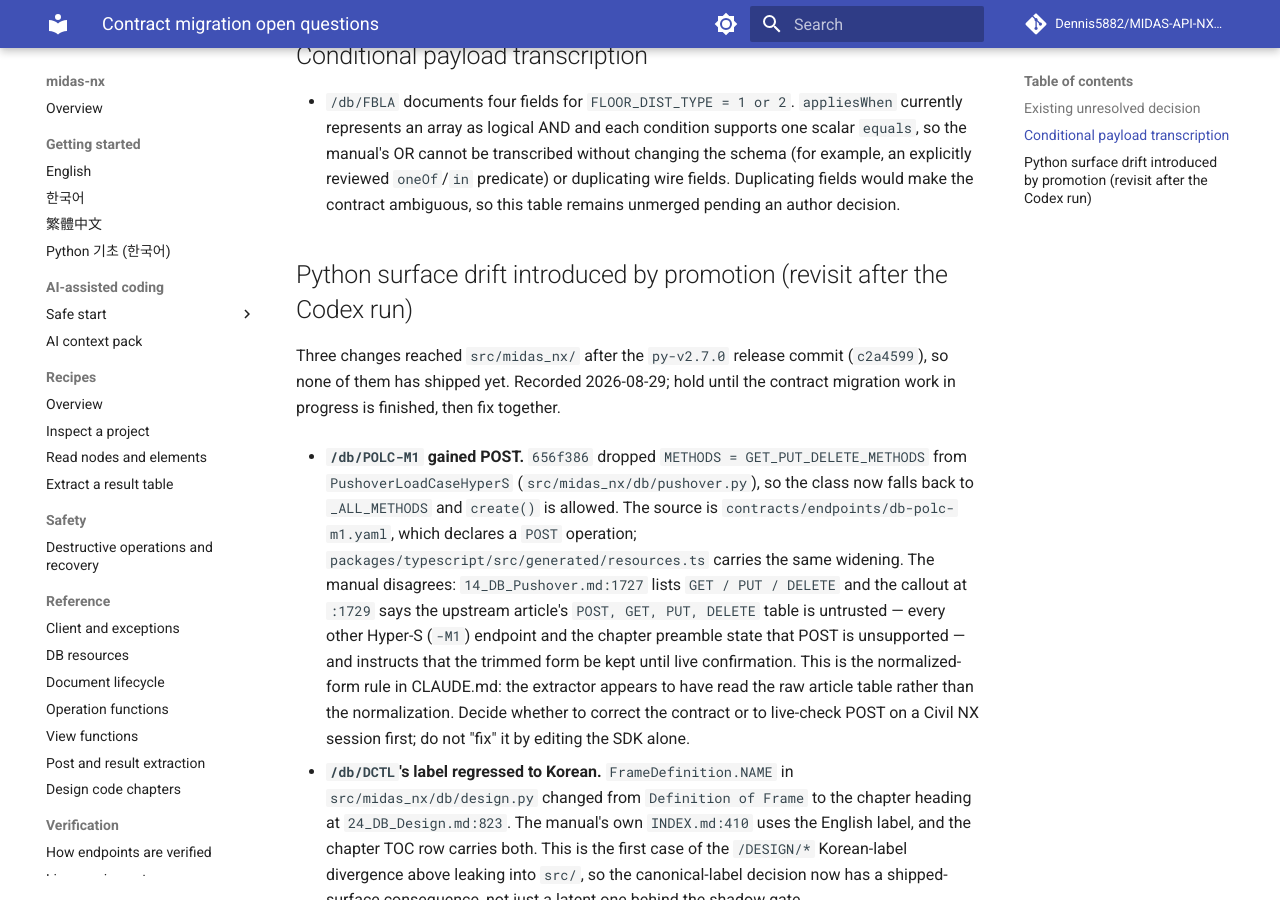
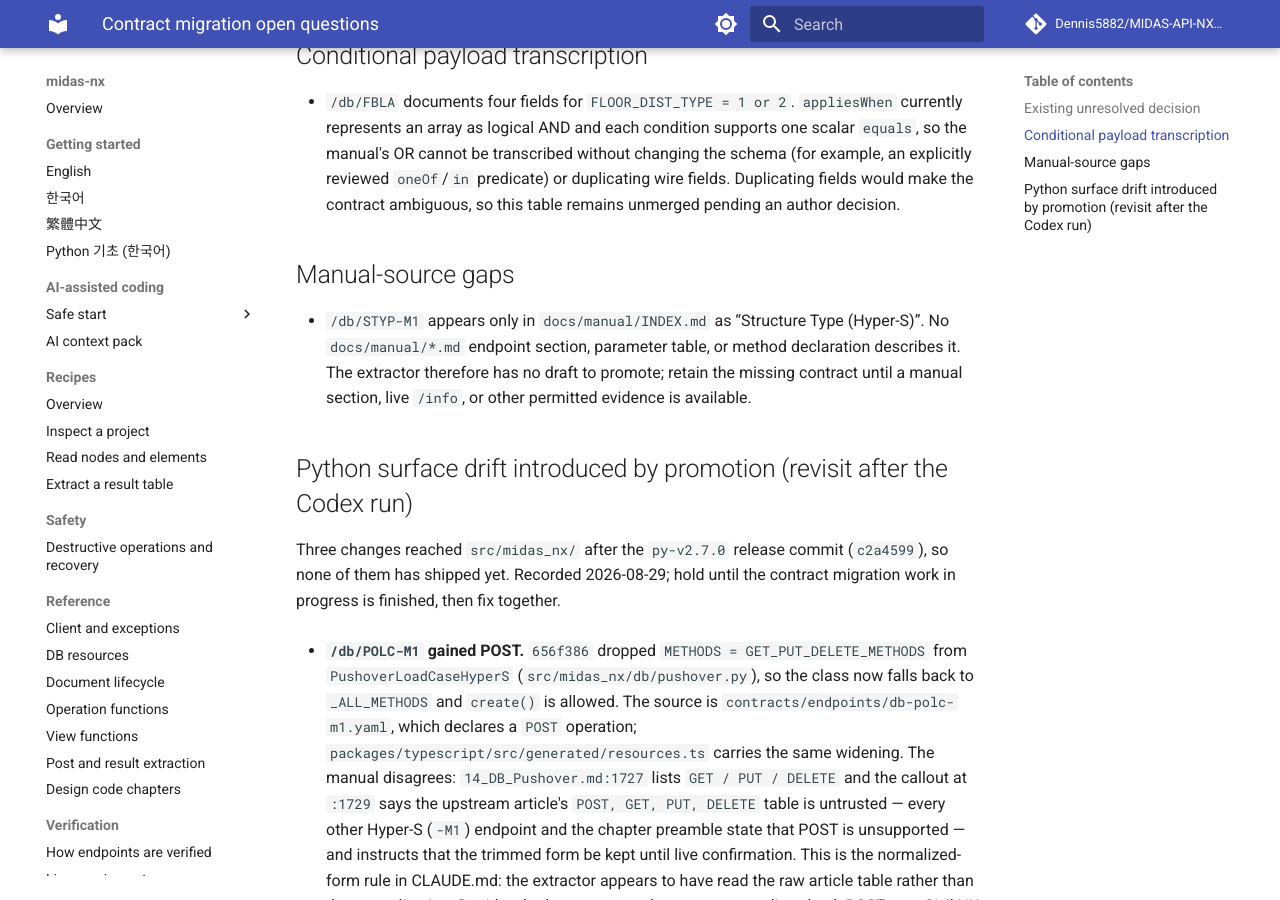
Before and after one commit to Dennis5882/MIDAS-API-NX-SDK, an MkDocs documentation site: the page built from docs/contract_migration_open_questions.md, in a window 1280 px wide and 900 px high, scrolled down 309 px. Built offline with MkDocs 1.6.1 and Material for MkDocs 9.7.7, drawn with Linux system fonts in a browser that asks for light colours; comment, search, counter and statistics services are not loaded.

Commit message:
docs(contracts): record missing STYP-M1 manual source
The official manual inventory names the Hyper-S structure type endpoint but provides no section, methods, or payload fields. Keep it uncontracted rather than deriving a shape from either SDK.

```diff
--- a/docs/contract_migration_open_questions.md
+++ b/docs/contract_migration_open_questions.md
@@ -15,6 +15,14 @@
   changing the schema (for example, an explicitly reviewed `oneOf`/`in`
   predicate) or duplicating wire fields. Duplicating fields would make the
   contract ambiguous, so this table remains unmerged pending an author decision.
+
+## Manual-source gaps
+
+- `/db/STYP-M1` appears only in `docs/manual/INDEX.md` as “Structure Type
+  (Hyper-S)”. No `docs/manual/*.md` endpoint section, parameter table, or
+  method declaration describes it. The extractor therefore has no draft to
+  promote; retain the missing contract until a manual section, live `/info`, or
+  other permitted evidence is available.
 
 ## Python surface drift introduced by promotion (revisit after the Codex run)
 
```
